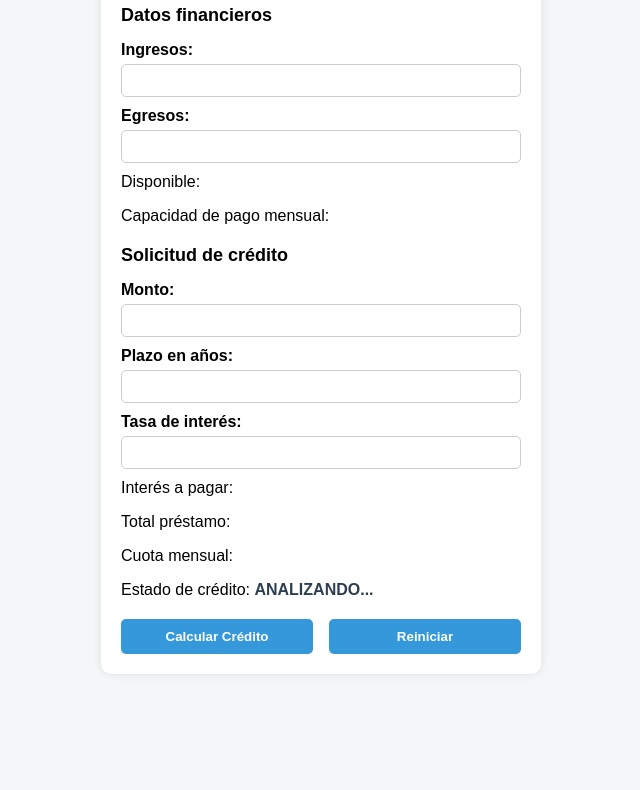
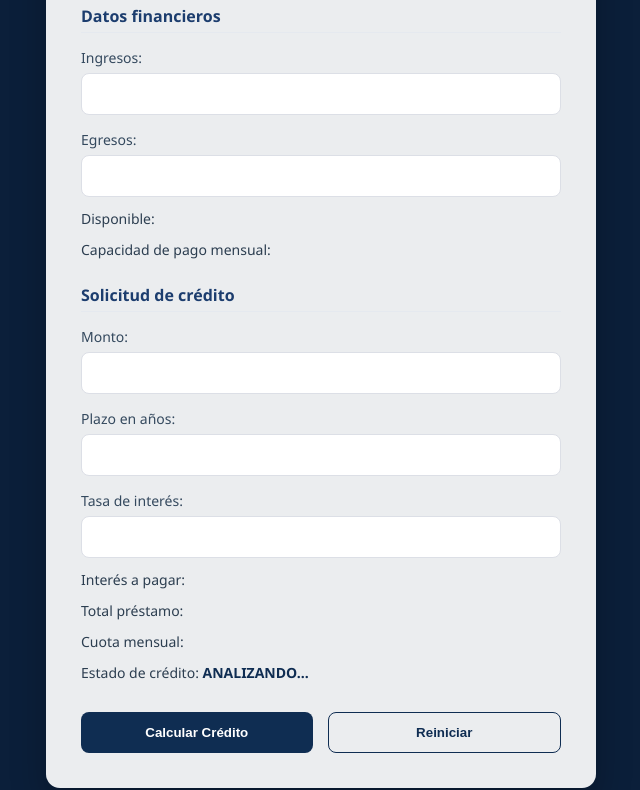
Before and after one commit to danilui28/simuladorCredito, a plain HTML site: page simulador.html in a window 1280 px wide. Shown: the part 133-923 px from the top of the page, without its empty margins (319-959 px from the left). Before the commit the page ends 847 px from the top, so only its background shows below. Drawn offline with Linux system fonts and the light colour scheme.

Commit message:
mejorar css

```diff
--- a/simulador.css
+++ b/simulador.css
@@ -1,70 +1,152 @@
-body {
-    font-family: Arial, sans-serif;
-    background-color: #f4f6f8;
+/* Reset profesional */
+* {
     margin: 0;
     padding: 0;
-}
-
-.container {
-    width: 400px;
-    margin: 40px auto;
-    padding: 20px;
-    background-color: white;
-    border-radius: 10px;
-    box-shadow: 0 0 10px rgba(0,0,0,0.1);
-}
-
-h1 {
-    text-align: center;
-    margin-bottom: 20px;
-}
-
-h2 {
-    margin-top: 20px;
-    font-size: 18px;
-}
-
-label {
-    display: block;
-    margin-top: 10px;
-    font-weight: bold;
-}
-
-input {
-    width: 100%;
-    padding: 8px;
-    margin-top: 5px;
-    border-radius: 5px;
-    border: 1px solid #ccc;
     box-sizing: border-box;
 }
 
-p {
-    margin-top: 10px;
+body {
+    font-family: "Segoe UI", Arial, sans-serif;
+    background: #0b1f3a; /* azul corporativo oscuro */
+    display: flex;
+    justify-content: center;
+    padding: 40px 20px;
 }
 
-span {
-    font-weight: bold;
+/* Tarjeta principal */
+.container {
+    width: 100%;
+    max-width: 550px;
+
+    background: rgba(255, 255, 255, 0.92);
+    backdrop-filter: blur(6px);
+
+    border-radius: 14px;
+    padding: 35px;
+
+    box-shadow: 0 15px 35px rgba(0, 0, 0, 0.25);
+}
+
+/* Título principal */
+h1 {
+    text-align: center;
+    margin-bottom: 30px;
+    font-size: 24px;
+    font-weight: 600;
+    color: #0f2d52; /* azul corporativo oscuro */
+}
+
+/* Subtítulos */
+h2 {
+    margin-top: 25px;
+    margin-bottom: 10px;
+    font-size: 16px;
+    font-weight: 600;
+    color: #1c3d6e;
+    border-bottom: 1px solid #e5e9ef;
+    padding-bottom: 5px;
+}
+
+/* Labels */
+label {
+    display: block;
+    margin-top: 15px;
+    font-weight: 500;
+    font-size: 14px;
+    color: #34495e;
+}
+
+/* Inputs */
+input {
+    width: 100%;
+    padding: 12px;
+    margin-top: 6px;
+    border-radius: 8px;
+    border: 1px solid #dcdfe6;
+    font-size: 14px;
+    transition: all 0.3s ease;
+}
+
+/* Focus moderno */
+input:focus {
+    outline: none;
+    border-color: #0f2d52;
+    box-shadow: 0 0 0 2px rgba(15, 45, 82, 0.15);
+}
+
+/* Párrafos de resultados */
+p {
+    margin-top: 12px;
+    font-size: 14px;
     color: #2c3e50;
 }
 
-.buttons {
-    margin-top: 20px;
-    display: flex;
-    justify-content: space-between;
+/* Valores resaltados */
+span {
+    font-weight: 600;
+    color: #0f2d52;
 }
 
-button {
-    width: 48%;
-    padding: 10px;
-    border: none;
-    border-radius: 5px;
-    background-color: #3498db;
-    color: white;
-    font-weight: bold;
-    cursor: pointer;
+/* Estado dinámico */
+.aprobado {
+    color: #1e7e34;
+    font-weight: 700;
 }
 
-button:hover {
-    background-color: #2980b9;
+.rechazado {
+    color: #c0392b;
+    font-weight: 700;
 }
+
+/* Botones */
+.buttons {
+    margin-top: 30px;
+    display: flex;
+    gap: 15px;
+}
+
+/* Botón principal */
+#btnCalcularCredito {
+    flex: 1;
+    padding: 12px;
+    border: none;
+    border-radius: 8px;
+    background-color: #0f2d52;
+    color: white;
+    font-weight: 600;
+    cursor: pointer;
+    transition: background 0.3s ease;
+}
+
+#btnCalcularCredito:hover {
+    background-color: #123b6f;
+}
+
+/* Botón secundario */
+#btnReiniciar {
+    flex: 1;
+    padding: 12px;
+    border: 1px solid #0f2d52;
+    border-radius: 8px;
+    background-color: transparent;
+    color: #0f2d52;
+    font-weight: 600;
+    cursor: pointer;
+    transition: all 0.3s ease;
+}
+
+#btnReiniciar:hover {
+    background-color: #0f2d52;
+    color: white;
+}
+
+/* Responsive fino */
+@media (max-width: 480px) {
+    .container {
+        padding: 25px 20px;
+    }
+
+    h1 {
+        font-size: 20px;
+    }
+}
```
Also changed, not shown: prompts.txt (added).
